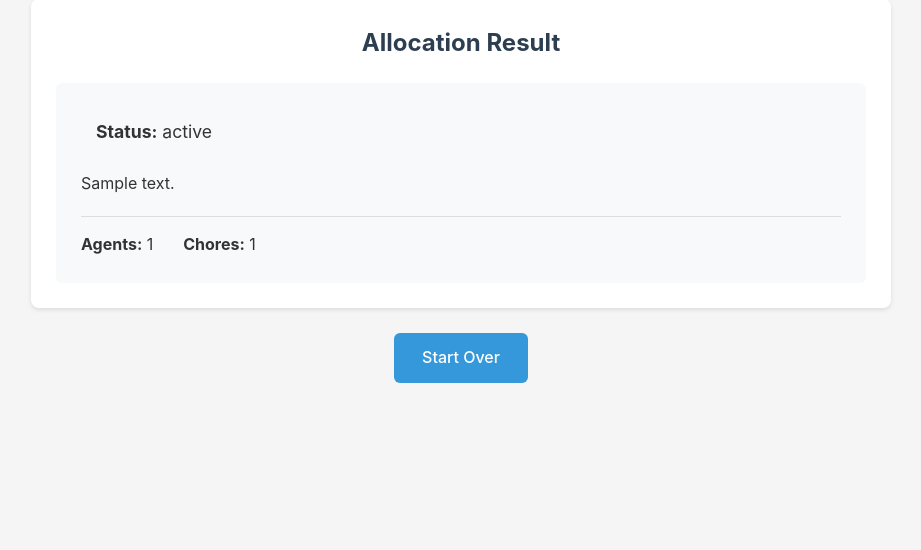
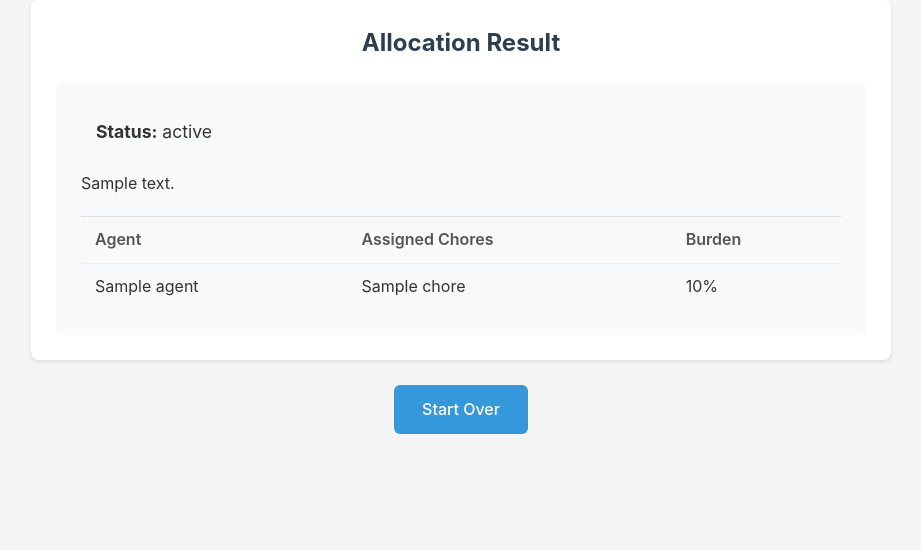
Before and after one commit to andiblas/division-de-tareas, a Flask app: template webapp/templates/index.html in a window 1280 px wide. Shown: the part 150-700 px from the top of the page, without its empty margins (179-1100 px from the left). Run offline with Flask 3, Linux system fonts and the light colour scheme; the template is opened without the code that fills it: most values are stand-ins (such as "Sample title", 1, 10 or a date in 2020).

Commit message:
use real repartoTareas function

```diff
--- a/webapp/static/css/style.css
+++ b/webapp/static/css/style.css
@@ -255,6 +255,32 @@ header .subtitle {
     margin: 0;
 }
 
+/* Allocation results table */
+.allocation-table {
+    width: 100%;
+    border-collapse: collapse;
+    margin-top: 15px;
+    border-top: 1px solid #ddd;
+    padding-top: 15px;
+}
+
+.allocation-table th,
+.allocation-table td {
+    padding: 10px 14px;
+    text-align: left;
+    border-bottom: 1px solid #eee;
+}
+
+.allocation-table th {
+    font-weight: 600;
+    color: #555;
+    background-color: #f9f9f9;
+}
+
+.allocation-table tr:last-child td {
+    border-bottom: none;
+}
+
 /* Link styled as button */
 a.btn-next {
     display: inline-block;
--- a/webapp/templates/index.html
+++ b/webapp/templates/index.html
@@ -101,10 +101,31 @@
                 <strong>Status:</strong> {{ result.status }}
             </p>
             <p class="result-message">{{ result.message }}</p>
+            {% if result.api_response and result.api_response.allocation %}
+            <table class="allocation-table">
+                <thead>
+                    <tr>
+                        <th>Agent</th>
+                        <th>Assigned Chores</th>
+                        <th>Burden</th>
+                    </tr>
+                </thead>
+                <tbody>
+                    {% for agent, chores in result.api_response.allocation.items() %}
+                    <tr>
+                        <td>{{ agent }}</td>
+                        <td>{{ chores | join(", ") if chores else "—" }}</td>
+                        <td>{{ (result.api_response.burden[agent] * 100) | round(1) }}%</td>
+                    </tr>
+                    {% endfor %}
+                </tbody>
+            </table>
+            {% else %}
             <div class="result-stats">
                 <p><strong>Agents:</strong> {{ result.agents_count }}</p>
                 <p><strong>Chores:</strong> {{ result.chores_count }}</p>
             </div>
+            {% endif %}
         </div>
     </section>
     <div class="nav-buttons nav-buttons--single">
```
Also changed, not shown: 3 other files.
